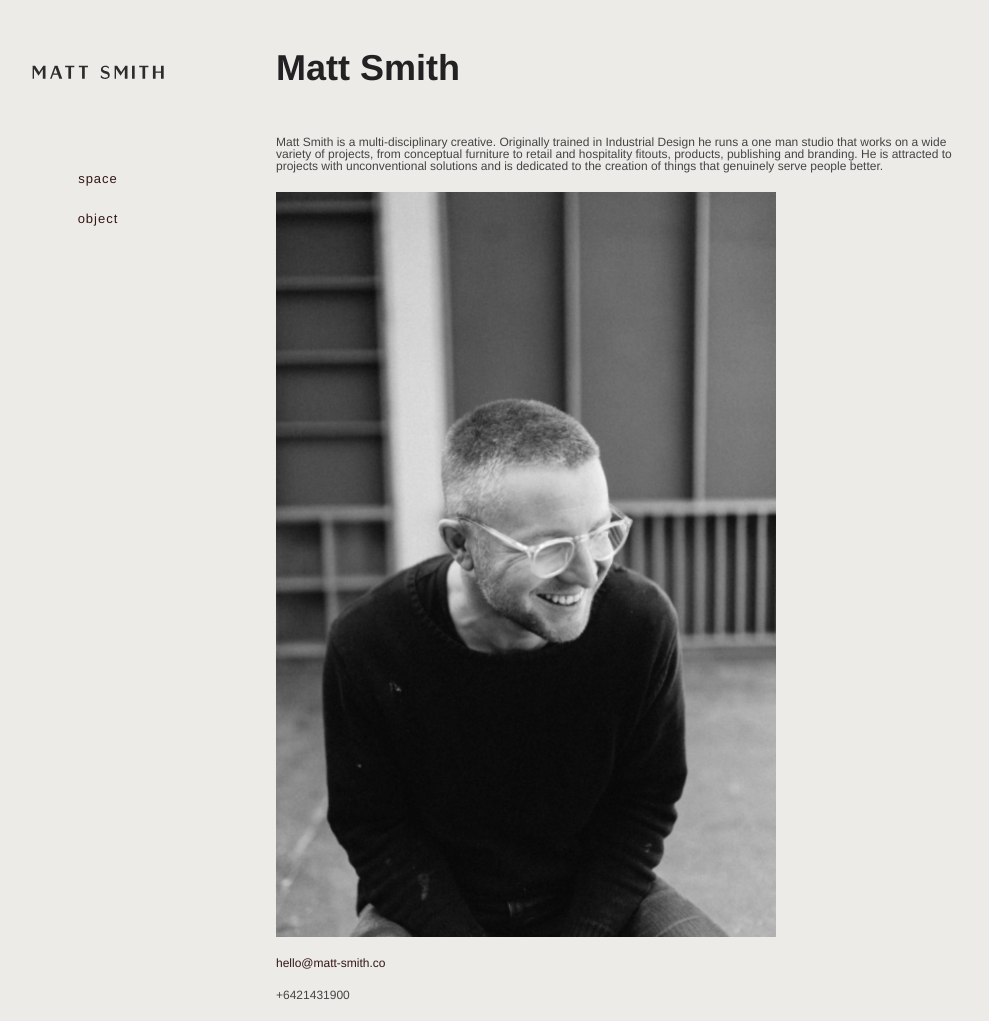
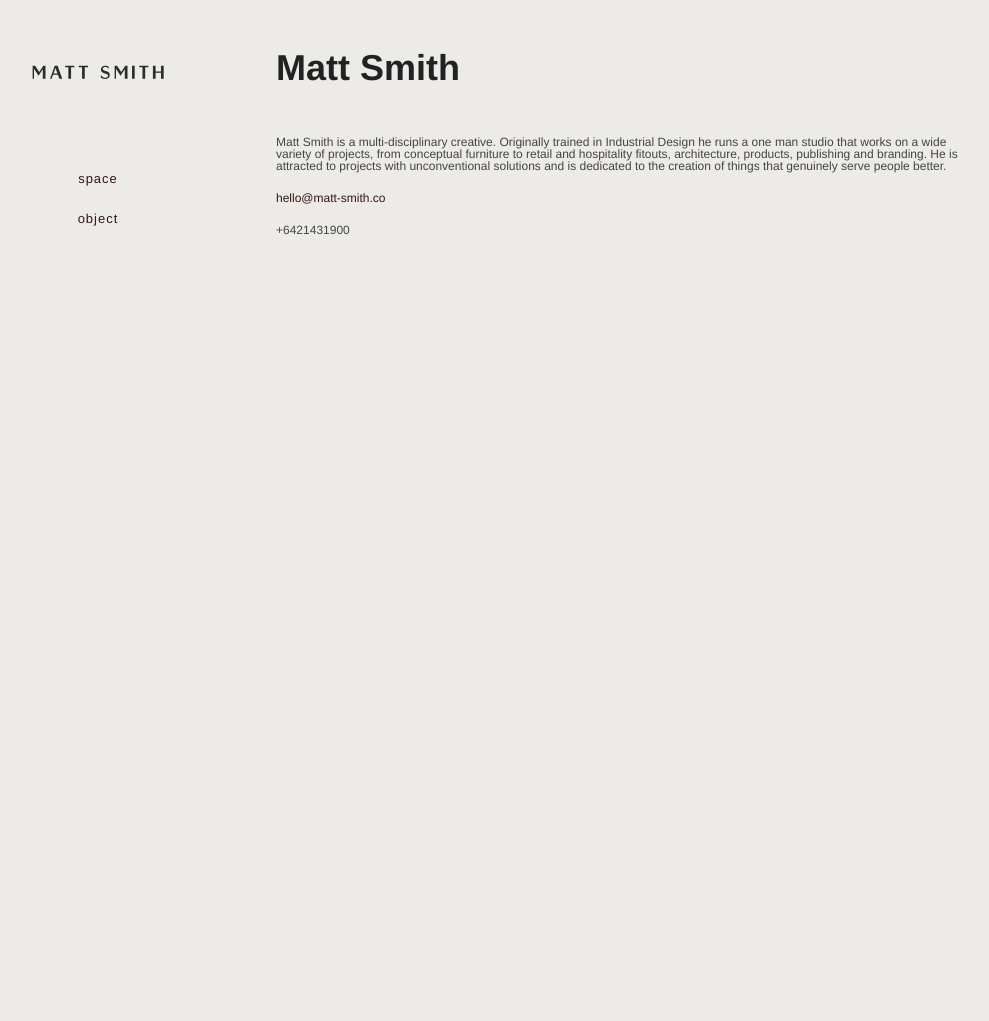
Before and after one commit to studiomattsmith/studiomattsmith.github.io, a Jekyll site: the page built from _posts/2020-01-01-matt.md, in a window 1280 px wide and 1021 px high. Shown: the whole window, without its empty margins (30-1019 px from the left). Built offline with Jekyll 4.4.1, drawn with Linux system fonts in a browser that asks for light colours.

Commit message:
Update 2020-01-01-matt.md

```diff
--- a/_posts/2020-01-01-matt.md
+++ b/_posts/2020-01-01-matt.md
@@ -10,9 +10,7 @@ orientation: portrait
 
 # Matt Smith
 
-Matt Smith is a multi-disciplinary creative. Originally trained in Industrial Design he runs a one man studio that works on a wide variety of projects, from conceptual furniture to retail and hospitality fitouts, products, publishing and branding. He is attracted to projects with unconventional solutions and is dedicated to the creation of things that genuinely serve people better.
-
-![](/assets/images/Matt.jpg)
+Matt Smith is a multi-disciplinary creative. Originally trained in Industrial Design he runs a one man studio that works on a wide variety of projects, from conceptual furniture to retail and hospitality fitouts, architecture, products, publishing and branding. He is attracted to projects with unconventional solutions and is dedicated to the creation of things that genuinely serve people better.
 
 <a href="hello@matt-smith.co">hello@matt-smith.co</a>
 
```
